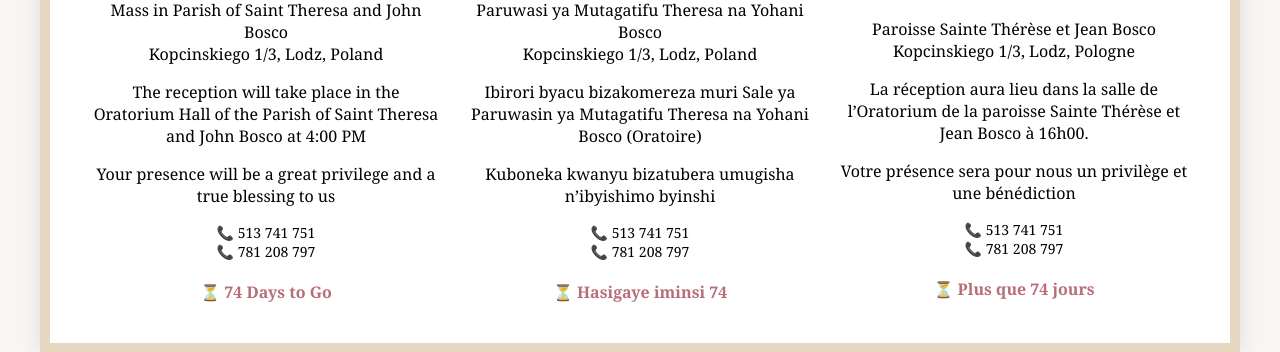
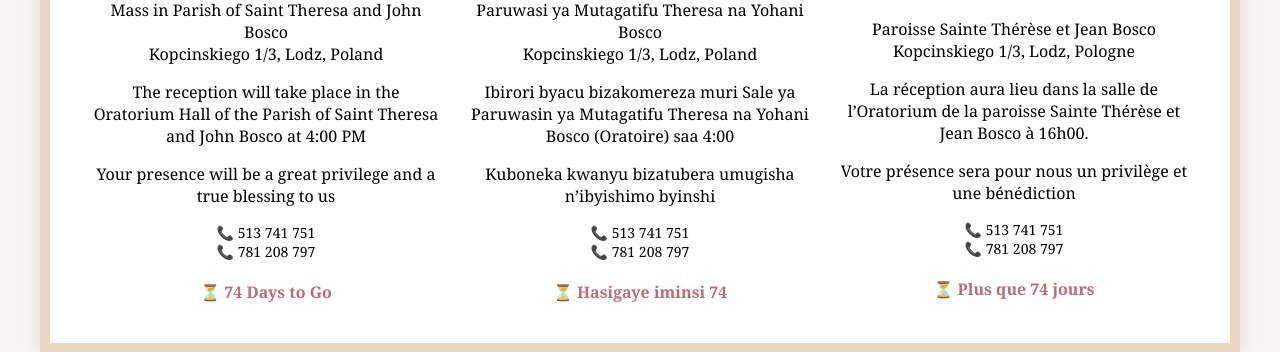
Before and after one commit to jmussamuhindo/wed, a Flask app: page / in a window 1280 px wide. Shown: the part 607-959 px from the top of the page. Run offline with Flask 3, Linux system fonts and the light colour scheme.

Commit message:
update date

```diff
--- a/templates/index.html
+++ b/templates/index.html
@@ -146,7 +146,7 @@
             Kopcinskiego 1/3, Lodz, Poland
         </p>
         <p>
-            Ibirori byacu bizakomereza muri Sale ya Paruwasin ya Mutagatifu Theresa na Yohani Bosco (Oratoire)
+            Ibirori byacu bizakomereza muri Sale ya Paruwasin ya Mutagatifu Theresa na Yohani Bosco (Oratoire) saa 4:00
         </p>
 
         <p>Kuboneka kwanyu bizatubera umugisha n’ibyishimo byinshi</p>
```
